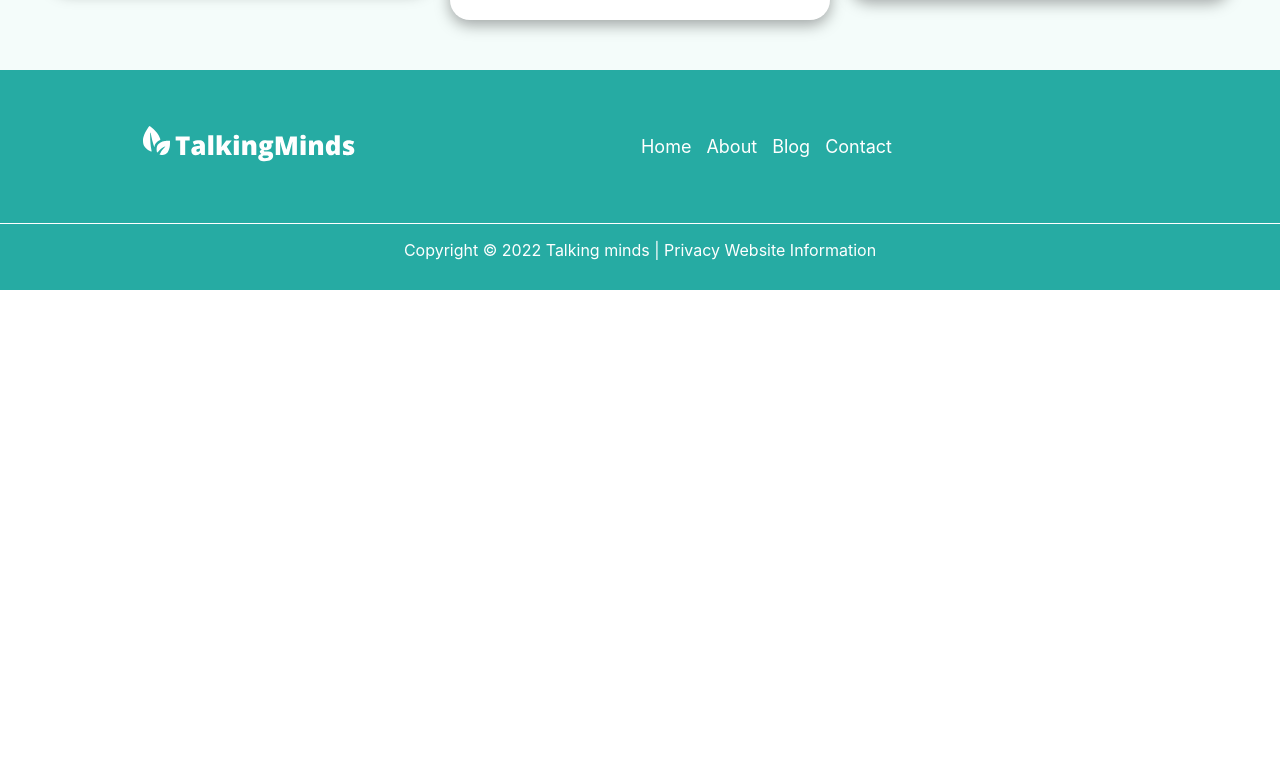
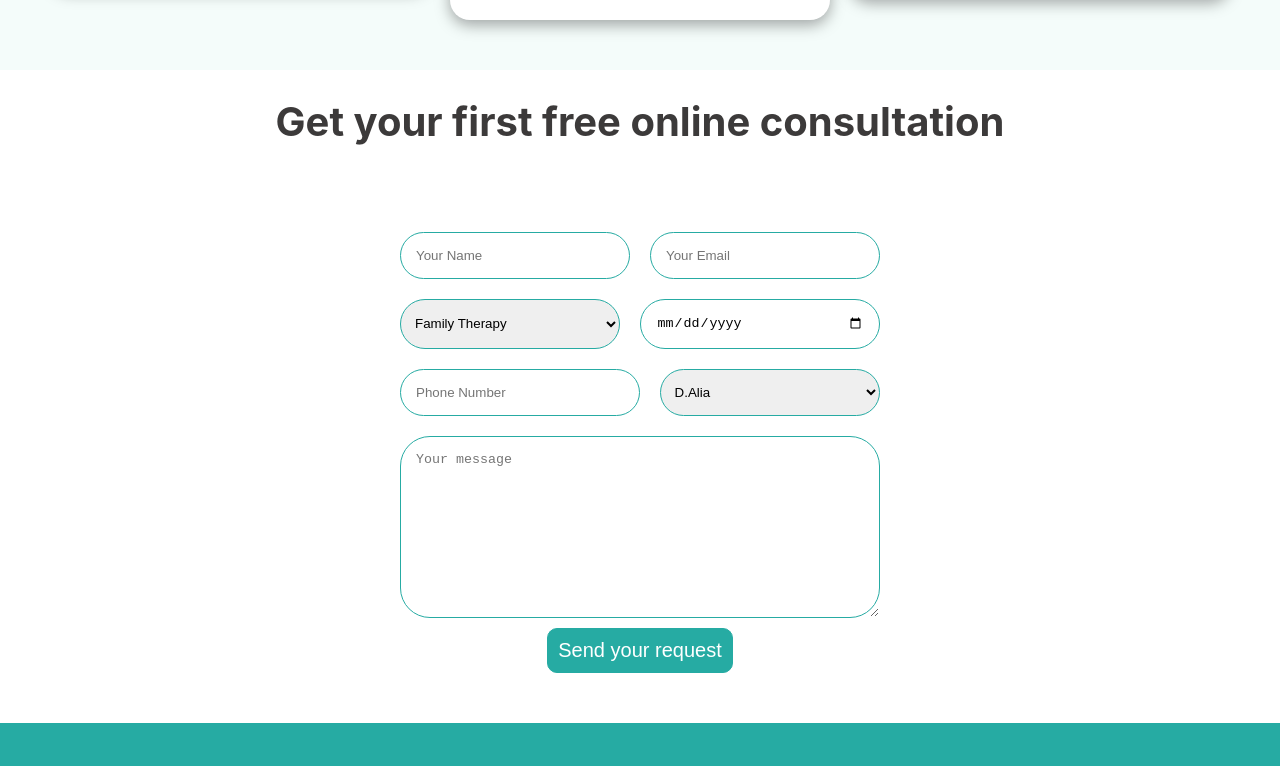
Before and after one commit to Md-Rasel-Ahmed/service-provider, a React (Create React App) app: page / in a window 1280 px wide. Shown: the part 1314-2080 px from the top of the page. Before the commit the page ends 1604 px from the top, so only its background shows below. Built offline with nearby package versions, Linux system fonts and the light colour scheme; no server answers.

Commit message:
contact form

```diff
--- a/src/components/AllPages/Allpages.js
+++ b/src/components/AllPages/Allpages.js
@@ -1,5 +1,6 @@
 import React from "react";
 import Home from "../Home/Home";
+import OnlineForm from "../OnlineForm/OnlineForm";
 import Service from "../Service/Service";
 
 const Allpages = () => {
@@ -7,6 +8,7 @@ const Allpages = () => {
     <div>
       <Home></Home>
       <Service></Service>
+      <OnlineForm></OnlineForm>
     </div>
   );
 };
--- /dev/null
+++ b/src/components/OnlineForm/OnlineForm.js
@@ -0,0 +1,43 @@
+import React from "react";
+import contact from "./OnlineForm.module.css";
+const OnlineForm = () => {
+  return (
+    <div>
+      <h1 className={contact.h1}>Get your first free online consultation</h1>
+      <form className={contact.form}>
+        <div>
+          <input type="text" placeholder="Your Name" required />
+          <input type="email" name="email" placeholder="Your Email" />
+        </div>
+        <div>
+          <select className={contact.select}>
+            <option value="Family Therapy">Family Therapy</option>
+            <option value="Family Therapy">Individual Therapy</option>
+            <option value="Family Therapy">Other Therapy</option>
+          </select>
+          <input type="date" name="date" id="" placeholder="Date" />
+        </div>
+        <div>
+          <input type="number" name="number" placeholder="Phone Number" />
+          <select className={contact.select} name="" id="">
+            <option value="Family Therapy">D.Alia</option>
+            <option value="Family Therapy">D.Smith</option>
+            <option value="Family Therapy">D.Sarif</option>
+          </select>
+        </div>
+        <div>
+          <textarea
+            name="textarea"
+            id=""
+            cols="50"
+            rows="10"
+            placeholder="Your message"
+          ></textarea>
+        </div>
+        <button>Send your request</button>
+      </form>
+    </div>
+  );
+};
+
+export default OnlineForm;
--- /dev/null
+++ b/src/components/OnlineForm/OnlineForm.module.css
@@ -0,0 +1,58 @@
+.h1{
+ color:rgb(60, 58, 58);
+ font-size:40px;
+ text-align: center;
+}
+.form{
+    padding:50px 20px;
+    width:500px;
+    margin:auto;
+    text-align: center;
+}
+.form div {
+    display:flex;
+}
+.form input,textarea{
+    padding:15px;
+    margin:10px;
+    border:1px solid #26ABA3;
+    width:100%;
+    outline:none;
+    border-radius: 30px;
+
+}
+.select{
+    padding:10px;
+    margin:10px;
+    border:1px solid #26ABA3;
+    width:100%;
+    outline:none;
+    border-radius: 30px;
+}
+.select option{
+    padding:10px;
+}
+.form button{
+    padding:10px;
+    border:1px solid #26ABA3;
+    background-color: #26ABA3;
+    color: #fff;
+    border-radius: 10px;
+    font-size:20px;
+}
+@media only screen and (max-width: 500px) {
+    .form{
+        width:300px;
+    }
+
+    .form input,textarea{
+        width:250px;
+    }
+    .select{
+        width:275px;
+        padding:13px;
+    }
+    .form div{
+        display: block
+    }
+}
--- a/src/components/Thakyou/Thakyou.js
+++ b/src/components/Thakyou/Thakyou.js
@@ -5,7 +5,7 @@ import React from "react";
 const Thakyou = () => {
   return (
     <>
-      <div align="center" style={{ color: "green", padding: "50px 0px" }}>
+      <div align="center" style={{ color: "green", padding: "80px 0px" }}>
         <FontAwesomeIcon
           style={{ fontSize: "30px" }}
           icon={faCheckCircle}
```
